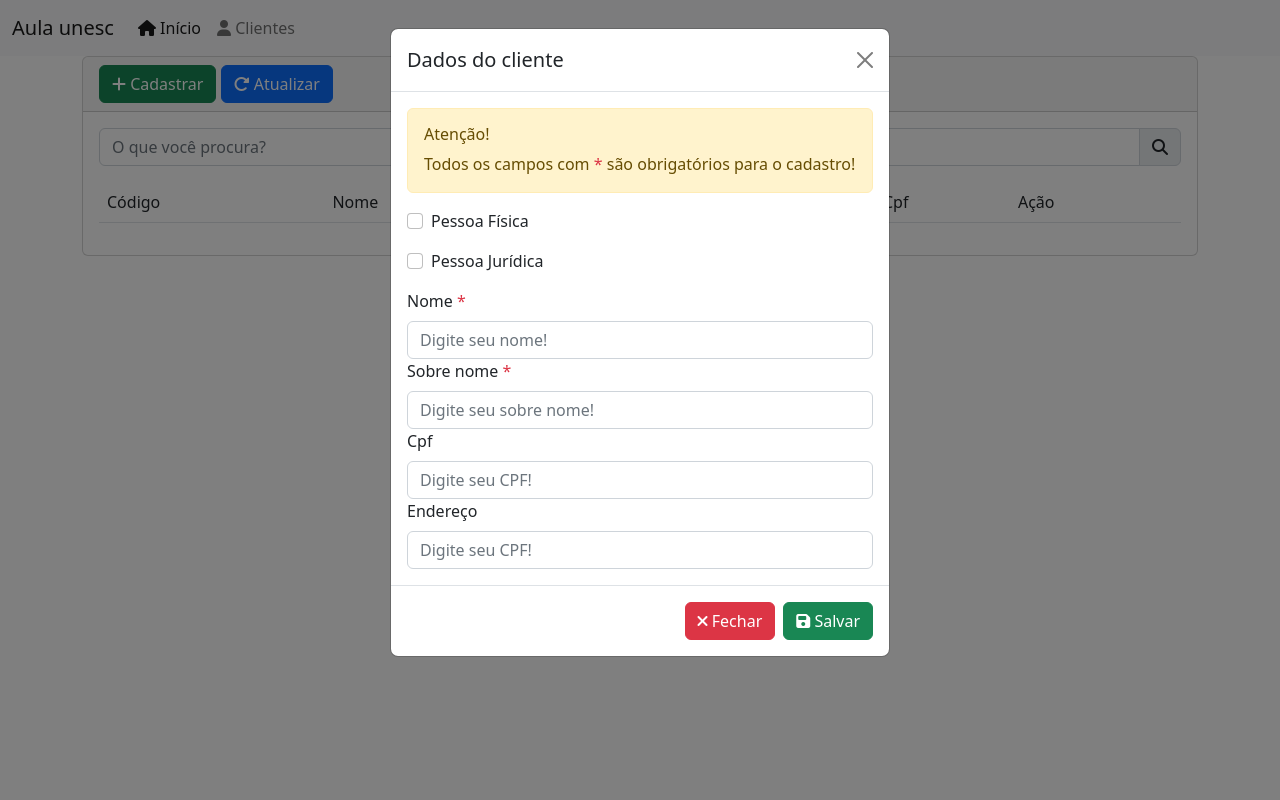
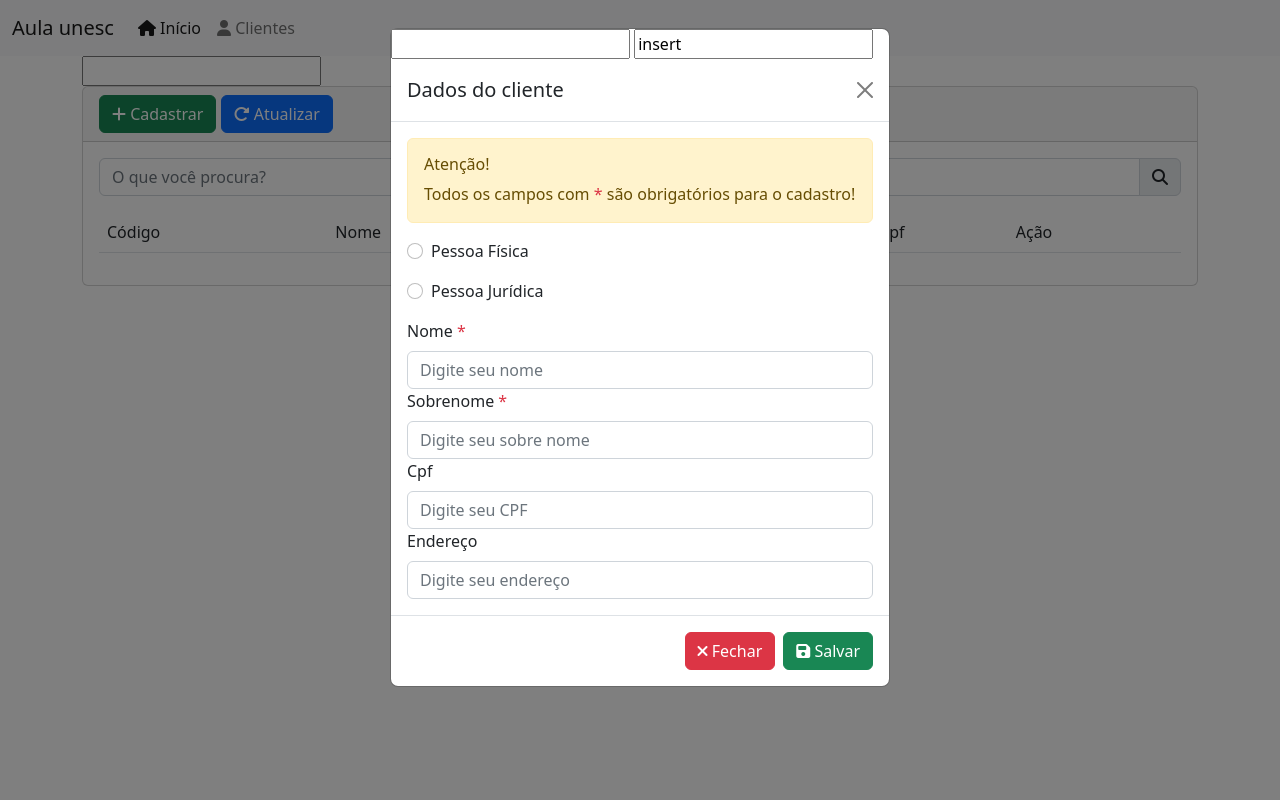
Before and after one commit to ViniRdS/Trabalho_CRUD_Endereco, a PHP site: page /listaclientes.php in a window 1280 px wide, after a click on "Cadastrar". Run offline with PHP 8.4, Linux system fonts and the light colour scheme; data that the repository does not hold is empty; some libraries are stand-ins or nearby versions.

Commit message:
delete arrumado e campos radios

```diff
--- a/front-end-main-master/public/Conection.php
+++ b/front-end-main-master/public/Conection.php
@@ -1,7 +1,7 @@
 <?php
 try {
     $pdo = new PDO(
-        'pgsql:host=localhost;' .
+        'pgsql:host=127.0.0.1;' .
             'port=5432;' .
             'dbname=aula2;' .
             'user=postgres;' .
--- a/front-end-main-master/public/cliente.php
+++ b/front-end-main-master/public/cliente.php
@@ -51,7 +51,7 @@ if ($id) {
                                     </div>
                                     <div class="mb-3">
                                         <label for="sobrenome" class="form-label">
-                                            Sobrenome
+                                            Sobre nome
                                             <span class="text-danger"> * </span>
                                         </label>
                                         <input type="text" class="form-control" id="sobrenome" name="sobrenome" placeholder="Digite seu sobre nome!" required value="<? echo isset($cliente['sobre_nome']) ? $cliente['sobre_nome'] : ''; ?>">
--- a/front-end-main-master/public/js/cliente.js
+++ b/front-end-main-master/public/js/cliente.js
@@ -4,6 +4,8 @@ const salvar = document.querySelector("#btnsalvar");
 const alerta = document.querySelector("#alerta");
 const titulo = document.querySelector("#titulo");
 const carregando = document.querySelector("#carregando");
+const cadastro = document.querySelector("#btncadastro");
+
 
 //CONFIGURAÇÕES DOS PARAMENTRO DE VALIDAÇÃO DO FORMULÁRIO
 $('#frmcliente').validate({
@@ -33,9 +35,66 @@ $('#frmcliente').validate({
         $(element).addClass('is-valid');
     }
 });
-function deleta(id) {
-    alert(id);
+async function deleta(id) {
+    document.getElementById('idcliente').value = id;
+    const form = document.querySelector('#clientes');
+    dados = new FormData(form);
+    const opt = {
+        method: 'POST',
+        body: dados,
+        mode: 'cors',
+        cache: 'default'
+    };
+    const response = await fetch('delete.php', opt);
+    const data = await response.text();
+    if (data == 'true') {
+        $('#tr' + id).remove();
+    }
 }
+function alterar(cliente) {
+    const id = cliente.id;
+    const nome = cliente.nome;
+    const sobreNome = cliente.sobre_nome;
+    const cpf = cliente.cpf;
+
+    $("#acao").val('update');
+    $("#id").val(id);
+    $("#nome").val(nome);
+    $("#sobrenome").val(sobreNome);
+    $("#cpf").val(cpf);
+    //exibimos o modal
+    $("#cadastrocliente").modal('show');
+}
+
+async function update() {
+    /*alerta.className = 'alert alert-success';
+    titulo.className = 'mb-0';
+    titulo.innerHTML = `<p>Alteração realizada com sucesso!`;**/
+    const form = document.querySelector("#frmcliente")
+    const dados = new FormData(form);
+
+    const opt = {
+        method: "POST",
+        mode: 'cors',
+        body: dados,
+        cache: 'default'
+
+    };
+    const response = await fetch('cadastro.php', opt);
+    const data = await response.text();
+    if (data == 'true') {
+        $("#acao").val('update');
+        $("#id").val('');
+        $("#nome").val('');
+        $("#sobrenome").val('');
+        $("#cpf").val('');
+        lista_cliente();
+        //ocultamos o modal
+        $("#cadastrocliente").modal('hide');
+
+    }
+}
+
 async function lista_cliente() {
     //monstamos a configuração da requição
     //ao servidor http
@@ -46,21 +105,19 @@ async function lista_cliente() {
     }
     //A VARIAVEL response RECEBERÁ UMA PROMISSE
     //DE UMA TENTATIVA DE REQUISIÇÃO.
-    const response = await send('listacliente.php', opt);
+    const response = await fetch('listacliente.php', opt);
     //CONVERTEMOS O A RESPOSTA  PARA TEXTO
     //QUE TERÁ UMA ESTRUTURA HTML
     const html = await response.text();
     //PRINTAMOS NO CONSOLE O RESULTADO
-    //console.log(html);
+    console.log(html);
     document.getElementById('dados').innerHTML = html;
 }
 
 async function inserir() {
     const form = document.querySelector("#frmcliente");
     const formData = new FormData(form);
-    /*formData.append('nome', document.getElementById('nome').value);
-    formData.append('sobrenome', document.getElementById('nome').value);
-    formData.append('cpf', document.getElementById('nome').value);*/
+
     const opt = {
         method: "POST",
         mode: 'cors',
@@ -110,17 +167,35 @@ atualiza.addEventListener('click', async function () {
     lista_cliente();
 });
 
+cadastro.addEventListener('click', function () {
+    $("#frmcliente input").val('');
+    document.getElementById('acao').value = 'insert';
+});
+
 salvar.addEventListener('click', function () {
     //RECEBEMOS O RESULTADO DA VALIDAÇÃO DO FORMULARIO
     const valida = $('#frmcliente').valid();
     // let acao = document.getElementById("edtacao");
     if (valida == true) {
-        alerta.className = 'alert alert-primary';
+        if (document.getElementById('acao').value == 'update') {
+            titulo.className = 'd-none';
+            carregando.className = 'mb-0';
+            setTimeout(() => {
+                update();
+            }, 500);
+        } else if (document.getElementById('acao').value == 'insert') {
+            titulo.className = 'd-none';
+            carregando.className = 'mb-0';
+            setTimeout(() => {
+                inserir();
+            }, 500);
+        }
+        /*alerta.className = 'alert alert-primary';
         titulo.className = 'd-none';
         carregando.className = 'mb-0';
         setTimeout(() => {
             inserir();
-        }, 500);
+        }, 500);*/
     }
 });
 
--- a/front-end-main-master/public/listacliente.php
+++ b/front-end-main-master/public/listacliente.php
@@ -3,7 +3,7 @@ include "Conection.php";
 $clientes = $pdo->query('select * from pessoa;')->fetchAll();
 $dados = "";
 foreach ($clientes as $key => $value) {
-    $dados = $dados . "<tr>" .
+    $dados = $dados . "<tr id='tr" . $value['id'] . "'>" .
         "<td>" . $value['id'] . "</td>" .
         "<td>" . $value['nome'] . "</td>" .
         "<td>" . $value['sobre_nome'] . "</td>" .
@@ -11,9 +11,9 @@ foreach ($clientes as $key => $value) {
         "<td>" .
         "<td>" .
         "<div class='btn-group' role='group'>" .
-        "<a href='cliente.php?id=" . $value['id'] . "' type='button' class='btn btn-warning'>" .
+        "<button type='button' onclick='alterar(" . json_encode($value) . ")' type='button' class='btn btn-warning'>" .
         "<i class='fa-solid fa-pen-to-square'> </i> Editar" .
-        "</a>" .
+        "</button>" .
         "<button onclick='deleta(" . $value['id'] . ");' type='button' class='btn btn-danger'>" .
         "<i class='fa-solid fa-trash'> </i> Excluir" .
         "</button>" .
--- a/front-end-main-master/public/listaclientes.php
+++ b/front-end-main-master/public/listaclientes.php
@@ -25,11 +25,10 @@
                         </a>
                     </li>
                     <li class="nav-item">
-                        <a class="nav-link" href="listaclientes.php">
+                        <a class="nav-link" href="cliente.php">
                             <i class="fa-solid fa-user"> </i> Clientes
                         </a>
                     </li>
-
                 </ul>
             </div>
         </div>
@@ -39,6 +38,8 @@
         <div class="modal-dialog">
             <div class="modal-content">
                 <form method="post" name="frmcliente" id="frmcliente">
+                    <input type="text" id="id" name="id">
+                    <input type="text" id="acao" name="acao">
                     <div class="modal-header">
                         <h5 class="modal-title" id="staticBackdropLabel">Dados do cliente</h5>
                         <button type="button" class="btn-close" data-bs-dismiss="modal" aria-label="Close"></button>
@@ -69,31 +70,31 @@
                         <div class="row">
                             <div class="col-12">
                             <div class="mb-3 form-check">
-                            <input type="checkbox" class="form-check-input" id="pessoafisica">
-                            <label class="form-check-label" for="exampleCheck1">Pessoa Física</label>
+                            <input type="radio" class="form-check-input" name="pessoa" id="pessoaFisica" value="pessoaFisica">
+                            <label class="form-check-label" for="pessoaFisica">Pessoa Física</label>
                              </div>
                             <div class="mb-3 form-check">
-                            <input type="checkbox" class="form-check-input" id="pessoajuridica">
-                            <label class="form-check-label" for="exampleCheck1">Pessoa Jurídica</label>
+                            <input type="radio" class="form-check-input" name="pessoa" id="pessoaJuridica" value="pessoaJuridica">
+                            <label class="form-check-label" for="pessoaJuridica">Pessoa Jurídica</label>
                              </div>
 
                                 <div class="form-group">
                                     <label for="nome" class="form-label">Nome <span class="text-danger"> * </span>
                                     </label>
-                                    <input type="text" class="form-control" id="nome" name="nome" placeholder="Digite seu nome!" required>
+                                    <input type="text" class="form-control" id="nome" name="nome" placeholder="Digite seu nome" required>
                                 </div>
                                 <div class="form-group">
-                                    <label for="sobrenome" class="form-label">Sobre nome <span class="text-danger"> *
+                                    <label for="sobrenome" class="form-label">Sobrenome <span class="text-danger"> *
                                         </span> </label>
-                                    <input type="text" class="form-control" id="sobrenome" name="sobrenome" placeholder="Digite seu sobre nome!" required>
+                                    <input type="text" class="form-control" id="sobrenome" name="sobrenome" placeholder="Digite seu sobre nome" required>
                                 </div>
                                 <div class="form-group">
                                     <label for="cpf" class="form-label">Cpf</label>
-                                    <input type="text" class="form-control" id="cpf" name="cpf" placeholder="Digite seu CPF!">
+                                    <input type="text" class="form-control" id="cpf" name="cpf" placeholder="Digite seu CPF">
                                 </div>
                                 <div class="form-group">
                                     <label for="cpf" class="form-label">Endereço</label>
-                                    <input type="text" class="form-control" id="cpf" name="cpf" placeholder="Digite seu CPF!">
+                                    <input type="text" class="form-control" id="cpf" name="cpf" placeholder="Digite seu endereço">
                                 </div>
                             </div>
                         </div>
@@ -113,11 +114,12 @@
     </div>
     <div class="container">
         <form id="clientes" name="clientes">
+            <input type="text" name="idcliente" id="idcliente">
             <div class="row">
                 <div class="col-12">
                     <div class="card">
                         <div class="card-header">
-                            <button type="button" class="btn btn-success" data-bs-toggle="modal" data-bs-target="#cadastrocliente">
+                            <button id="btncadastro" type="button" class="btn btn-success" data-bs-toggle="modal" data-bs-target="#cadastrocliente">
                                 <i class="fa-solid fa-plus"> </i> Cadastrar
                             </button>
                             <button id="btnatualiza" type="button" class="btn btn-primary">
@@ -140,7 +142,7 @@
                                     <tr>
                                         <td>Código</td>
                                         <td>Nome</td>
-                                        <td>Sobre nome</td>
+                                        <td>Sobrenome</td>
                                         <td>Cpf</td>
                                         <td>Ação</td>
                                     </tr>
--- a/front-end-main-master/public/menu.php
+++ b/front-end-main-master/public/menu.php
@@ -13,10 +13,7 @@
                     <a class="nav-link" href="listaclientes.php">Clientes</a>
                 </li>
                 <li class="nav-item">
-                    <a class="nav-link" href="listausuarios">Usuários</a>
-                </li>
-                <li class="nav-item">
-                    <a class="nav-link" href="listafornecedores">Fornecedores</a>
+                    <a class="nav-link" href="#">Usuário</a>
                 </li>
             </ul>
         </div>
```
Also changed, not shown: front-end-main-master/public/cadastro.php (+15 -3 lines), front-end-main-master/public/delete.php (+5 -5 lines), front-end-main-master/public/index.php (line endings or trailing spaces).
